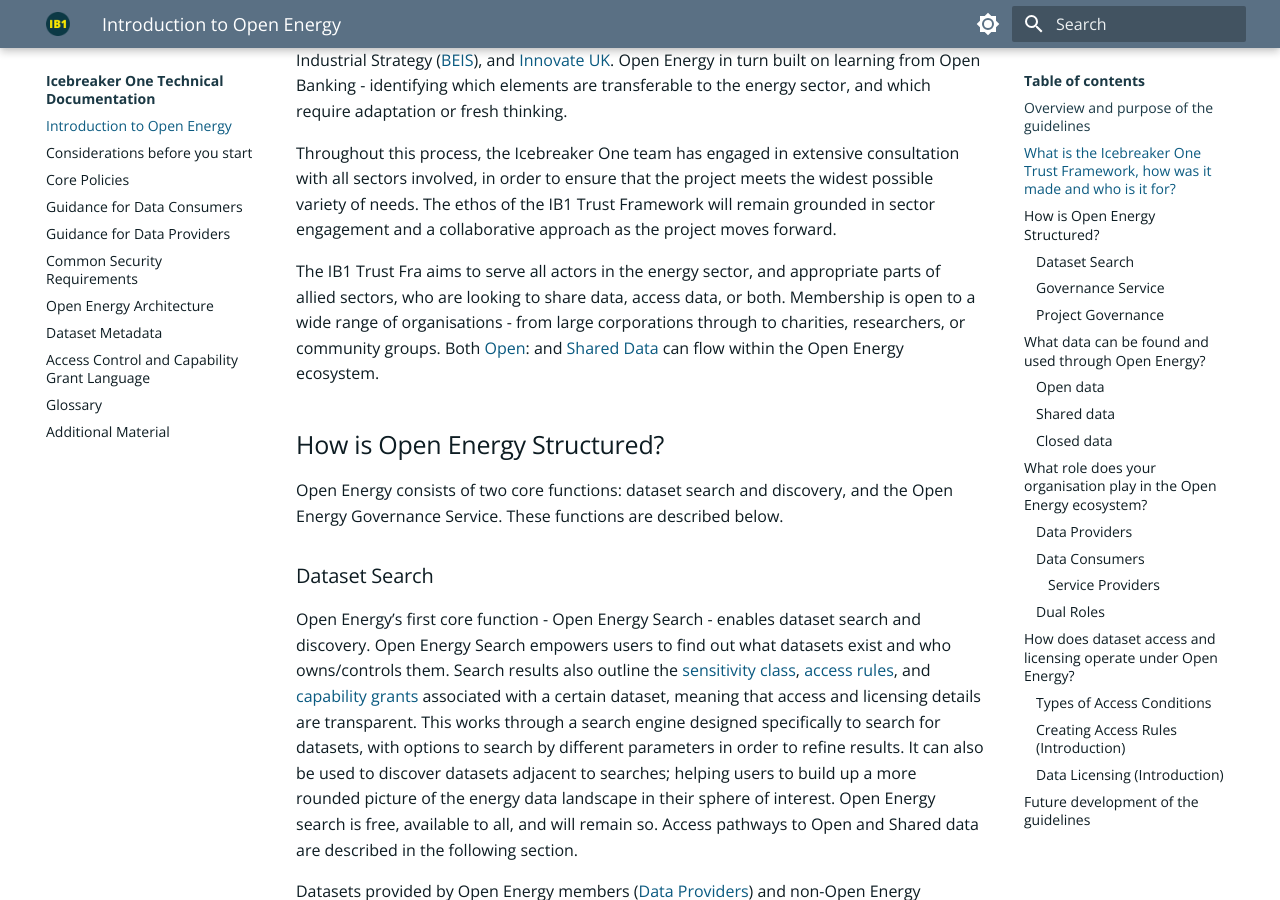
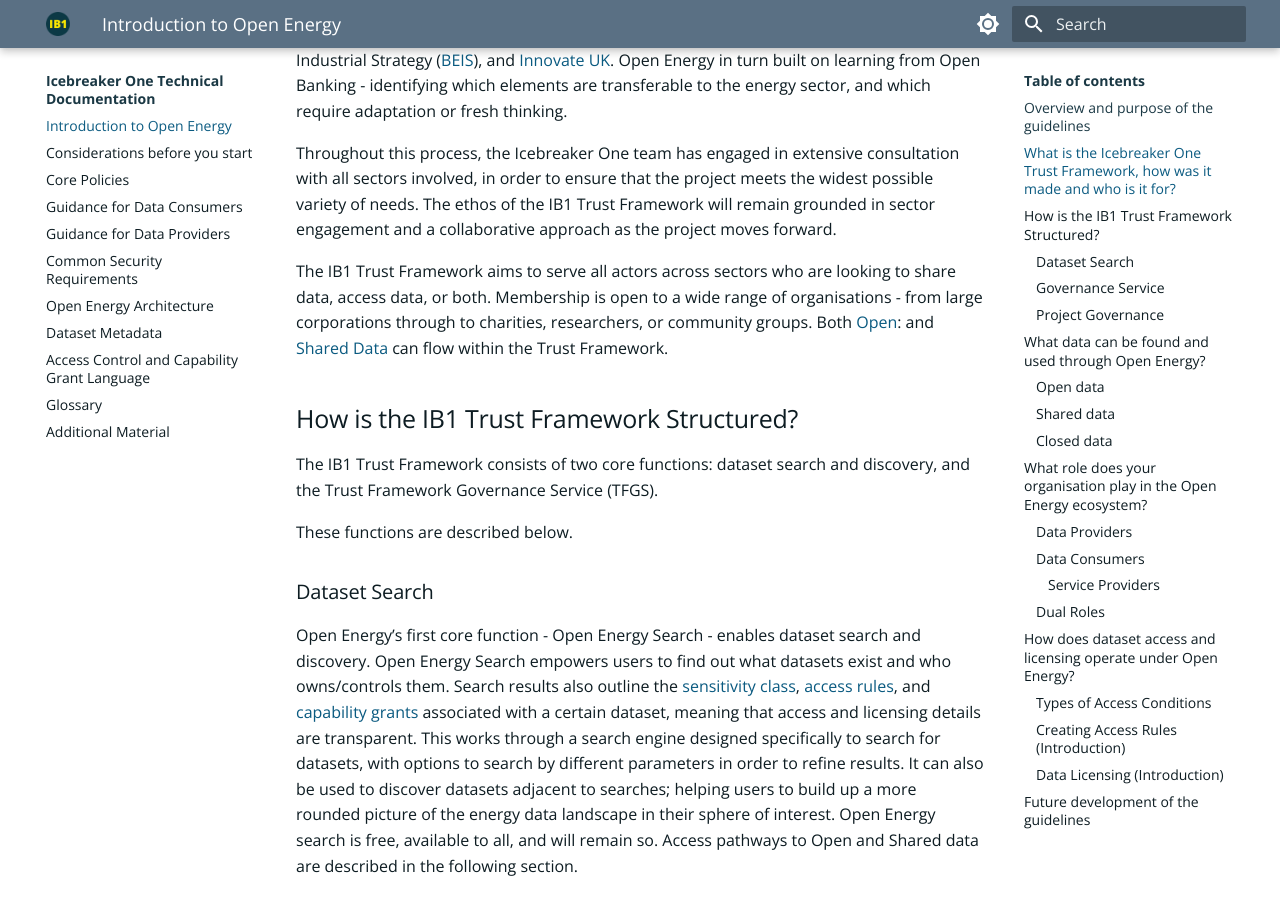
Before and after one commit to icebreakerone/ib1-technical-docs, an MkDocs documentation site: the page built from docs/ops_guidelines/introduction.md, in a window 1280 px wide and 900 px high, scrolled down 1998 px. Built offline with MkDocs 1.6.1 and Material for MkDocs 9.7.7, drawn with Linux system fonts in a browser that asks for light colours; the version menu is left out.

Commit message:
docs/ops_guidelines/introduction.md updated from https://stackedit.net/

```diff
--- a/docs/ops_guidelines/introduction.md
+++ b/docs/ops_guidelines/introduction.md
@@ -48,14 +48,13 @@
 
 Throughout this process, the Icebreaker One team has engaged in extensive consultation with all sectors involved, in order to ensure that the project meets the widest possible variety of needs. The ethos of the IB1 Trust Framework will remain grounded in sector engagement and a collaborative approach as the project moves forward.
 
-The IB1 Trust Fra aims to serve all actors in the energy sector, and appropriate parts of allied sectors, who are looking
-to share data, access data, or both. Membership is open to a wide range of organisations - from large corporations
-through to charities, researchers, or community groups. Both [Open](../glossary.md#term-Open-data): and [Shared Data](../glossary.md#term-Shared-data) can
-flow within the Open Energy ecosystem.
+The IB1 Trust Framework aims to serve all actors across sectors who are looking to share data, access data, or both.  Membership is open to a wide range of organisations - from large corporations through to charities, researchers, or community groups. Both [Open](../glossary.md#term-Open-data): and [Shared Data](../glossary.md#term-Shared-data) can
+flow within the Trust Framework.
 
-## How is Open Energy Structured?
+## How is the IB1 Trust Framework Structured?
 
-Open Energy consists of two core functions: dataset search and discovery, and the Open Energy Governance Service.
+The IB1 Trust Framework consists of two core functions: dataset search and discovery, and the Trust Framework Governance Service (TFGS).
+
 These functions are described below.
 
 ### Dataset Search
```
Also changed, not shown: other parts of docs/ops_guidelines/introduction.md (+1 -1 lines).
